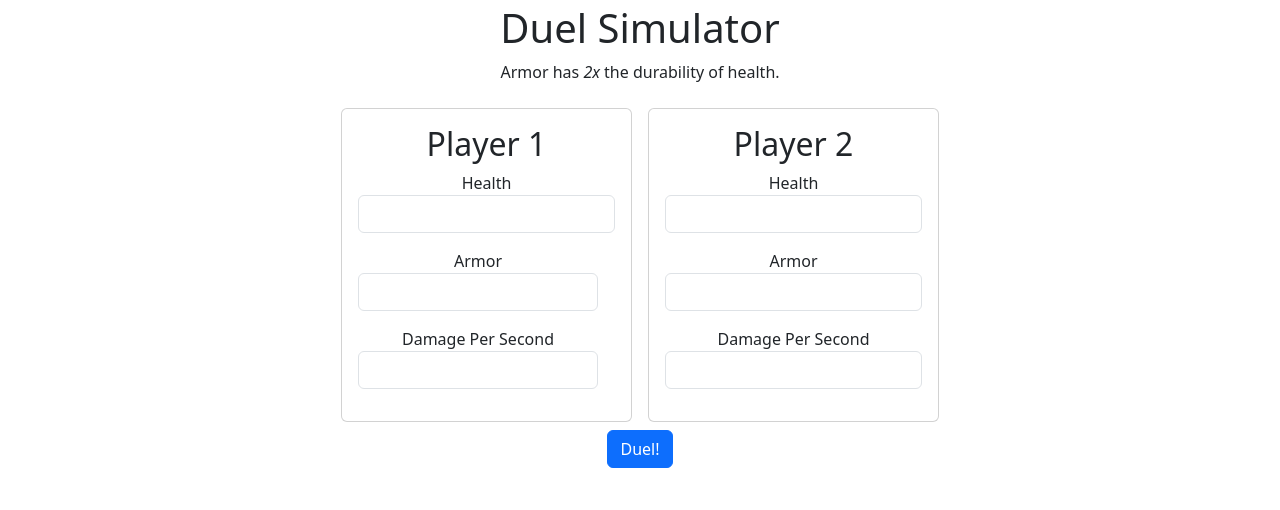
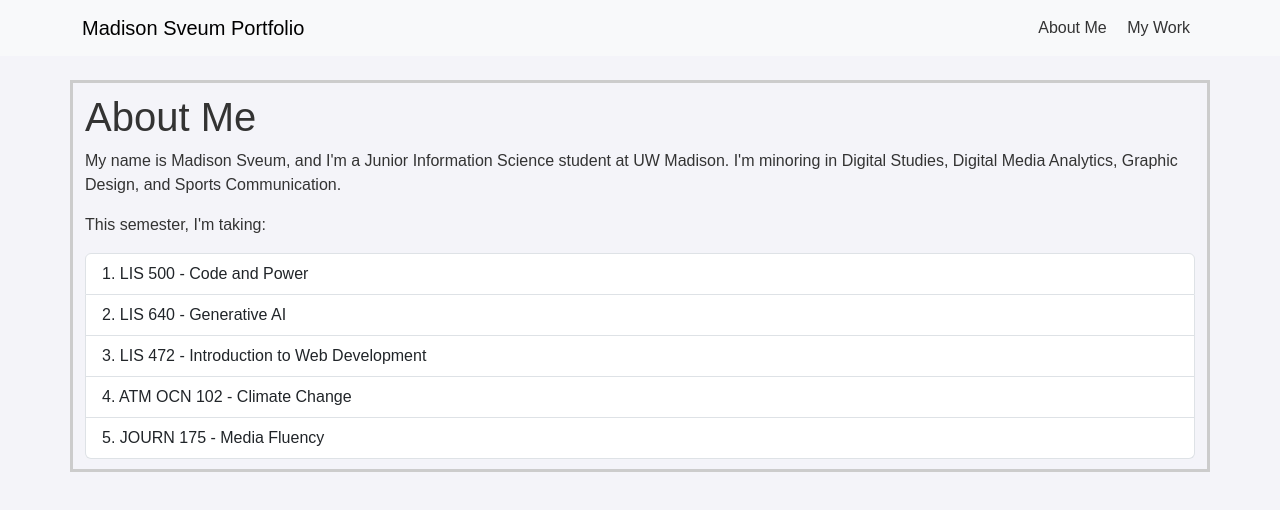
Before and after one commit to mgsveum/hw4, a plain HTML site: page index.html in a window 1280 px wide. Drawn offline with nearby package versions, Linux system fonts and the light colour scheme.

Commit message:
Add files via upload

```diff
--- a/index.html
+++ b/index.html
@@ -3,51 +3,35 @@
 <head>
     <meta charset="UTF-8">
     <meta name="viewport" content="width=device-width, initial-scale=1.0">
-        <title>Duel Simulator</title>
+    <title>Madison's Portfolio</title>
     <link href="https://cdn.jsdelivr.net/npm/bootstrap@5.3.3/dist/css/bootstrap.min.css" rel="stylesheet" integrity="sha384-QWTKZyjpPEjISv5WaRU9OFeRpok6YctnYmDr5pNlyT2bRjXh0JMhjY6hW+ALEwIH" crossorigin="anonymous">
     <link href="styles.css" rel="stylesheet"/>
-        <script src="app.js"></script>
-        <script src="utils.js"></script>
 </head>
-    <body class="m-1 text-center justify-content-center">
-        <h1>Duel Simulator</h1>
-        <p>Armor has <em>2x</em> the durability of health.</p>
-        <div class="d-flex">
-            <div class="m-2 p-3 card ms-auto" style="max-width: fit-content;">
-                <h2>Player 1</h2>
-                <div class="mb-3">
-                    <label for="p1-health">Health</label>
-                    <input id="p1-health" class="form-control" type="number" min="1"/>
-                </div>
-
-                <div class="mb-3" style="max-width: 15em;">
-                    <label for="p1-armor">Armor</label>
-                    <input id="p1-armor" class="form-control" type="number" min="1"/>
-                </div>
-
-                <div class="mb-3" style="max-width: 15em;">
-                    <label for="p1-attack">Damage Per Second</label>
-                    <input id="p1-attack" class="form-control" type="number" min="1"/>
+<body>
+    <nav class="navbar navbar-expand-lg navbar-light bg-light">
+        <div class="container">
+            <a class="navbar-brand" href="index.html">Madison Sveum Portfolio</a>
+            <div>
+                <a class="nav-link d-inline m-2" href="index.html">About Me</a>
+                <a class="nav-link d-inline m-2" href="my-work.html">My Work</a>
             </div>
         </div>
-            <div class="m-2 p-3 card me-auto" style="max-width: fit-content;">
-                <h2>Player 2</h2>
-                <div class="mb-3">
-                    <label for="p2-health">Health</label>
-                    <input id="p2-health" class="form-control" type="number" min="1"/>
-                </div>
+    </nav>
 
-                <div class="mb-3">
-                    <label for="p2-armor">Armor</label>
-                    <input id="p2-armor" class="form-control" type="number" min="1"/>
-                </div>
+    <!-- About Me Section -->
+    <section class="container mt-4">
+        <h1>About Me</h1>
+        <p>My name is Madison Sveum, and I'm a Junior Information Science student at UW Madison. I'm minoring in Digital Studies, Digital Media Analytics, Graphic Design, and Sports Communication.</p>
+        <p>This semester, I'm taking:</p>
 
-                <div class="mb-3">
-                    <label for="p2-attack">Damage Per Second</label>
-                    <input id="p2-attack" class="form-control" type="number" min="1"/>
-                </div>
-            </div>
-        </div>
-        <button class="btn btn-primary" style="max-width: 10rem;" onclick="duel()">Duel!</button>
+        <ol class="list-group list-group-numbered">
+            <li class="list-group-item">LIS 500 - Code and Power</li>
+            <li class="list-group-item">LIS 640 - Generative AI</li>
+            <li class="list-group-item">LIS 472 - Introduction to Web Development</li>
+            <li class="list-group-item">ATM OCN 102 - Climate Change</li>
+            <li class="list-group-item">JOURN 175 - Media Fluency</li>
+        </ol>
+    </section>
+
 </body>
 </html>
--- a/styles.css
+++ b/styles.css
@@ -0,0 +1,38 @@
+/* Body Styling */
+body {
+    font-family: Arial, sans-serif;
+    background-color: #f4f4f9;
+    color: #333;
+}
+
+/* Header Styling */
+header {
+    background-color: #4CAF50;
+    color: white;
+    padding: 20px;
+    text-align: center;
+}
+
+/* Project Section */
+section {
+    margin: 20px;
+    padding: 10px;
+    border: 3px solid #ccc;
+}
+
+/* Links Styling */
+a {
+    color: #0066cc;
+    text-decoration: none;
+}
+
+/* Footer */
+footer {
+    background-color: #333;
+    color: white;
+    text-align: center;
+    padding: 10px;
+    position: fixed;
+    bottom: 0;
+    width: 100%;
+}
```
Also changed, not shown: my-work.html (added, +67 -0 lines). Lines whose indentation alone changed are shown as unchanged.
